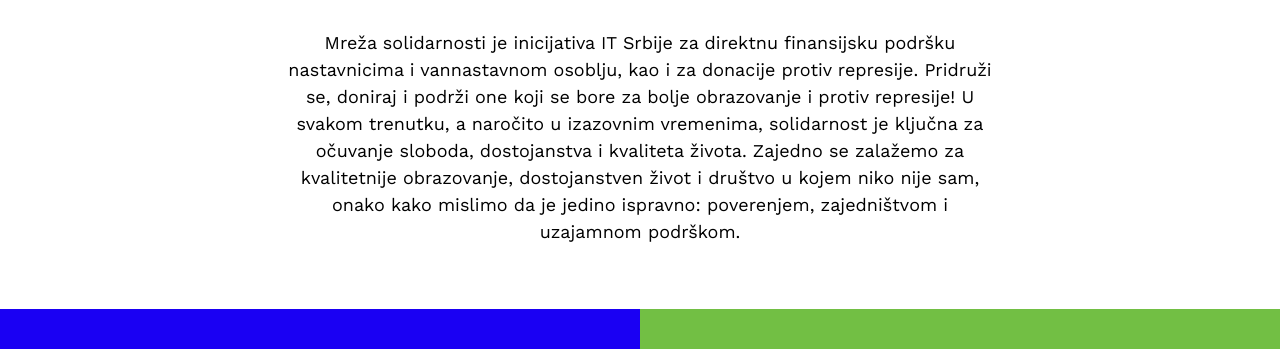
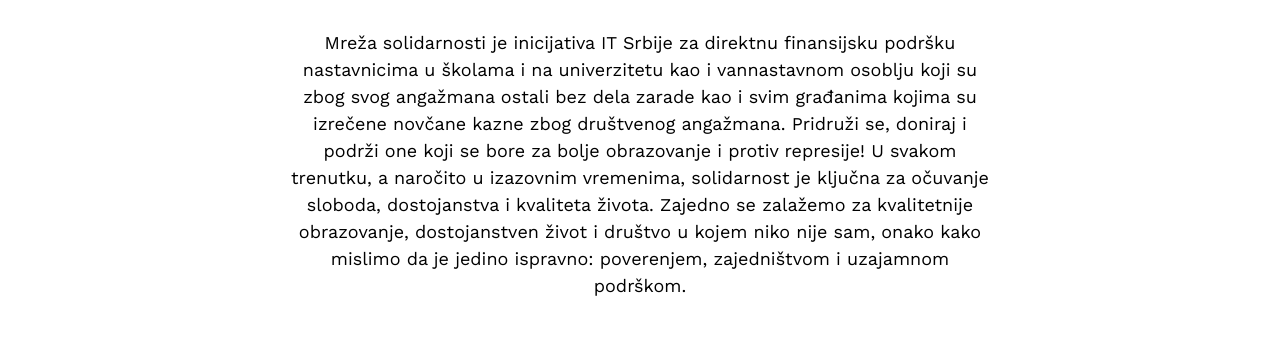
Before and after one commit to IT-Srbija-Org/solidarityLP, a plain HTML site: page index.html in a window 1280 px wide. Shown: the part 277-626 px from the top of the page. Drawn offline with nearby package versions, Linux system fonts and the light colour scheme.

Commit message:
Updated intro text

```diff
--- a/index.html
+++ b/index.html
@@ -58,11 +58,10 @@
                 </div>
                 <h1 class="main-title">Mreža solidarnosti - IT Srbija</h1>
                 <p class="main-description">
-                    Mreža solidarnosti je inicijativa IT Srbije za direktnu finansijsku podršku nastavnicima i vannastavnom osoblju, kao i za donacije protiv represije. Pridruži se, doniraj i podrži one koji se bore za bolje obrazovanje i protiv represije!
-                    U svakom trenutku, a naročito u izazovnim vremenima, solidarnost je ključna za očuvanje sloboda,
-                    dostojanstva i kvaliteta života. Zajedno se zalažemo za kvalitetnije obrazovanje, dostojanstven
-                    život i društvo u kojem niko nije sam, onako kako mislimo da je jedino ispravno: poverenjem,
-                    zajedništvom i uzajamnom podrškom.
+                    Mreža solidarnosti je inicijativa IT Srbije za direktnu finansijsku podršku nastavnicima u školama i na univerzitetu kao i vannastavnom osoblju koji su zbog svog angažmana ostali bez dela zarade kao i svim građanima kojima su izrečene novčane kazne zbog društvenog angažmana.
+Pridruži se, doniraj i podrži one koji se bore za bolje obrazovanje i protiv represije!
+U svakom trenutku, a naročito u izazovnim vremenima, solidarnost je ključna za očuvanje sloboda, dostojanstva i kvaliteta života.
+Zajedno se zalažemo za kvalitetnije obrazovanje, dostojanstven život i društvo u kojem niko nije sam, onako kako mislimo da je jedino ispravno: poverenjem, zajedništvom i uzajamnom podrškom.
                 </p>
             </header>
 
```
